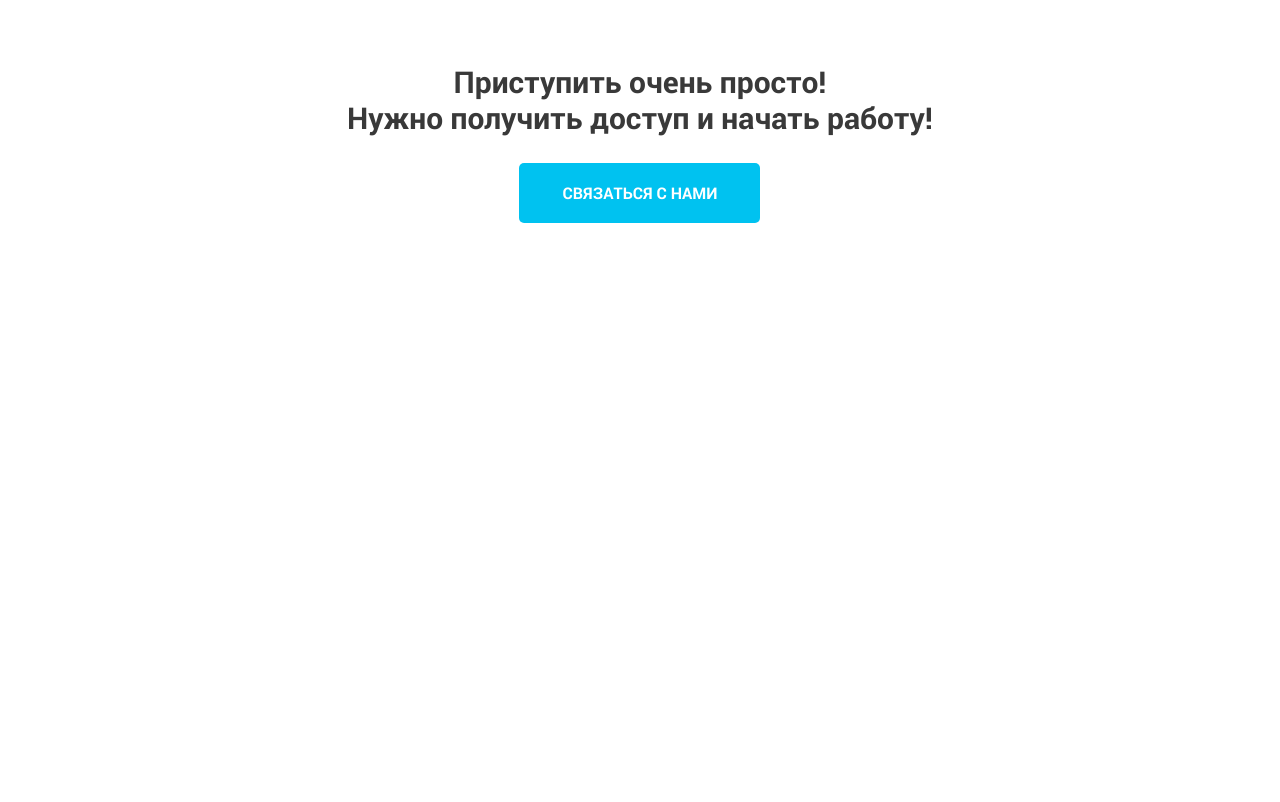
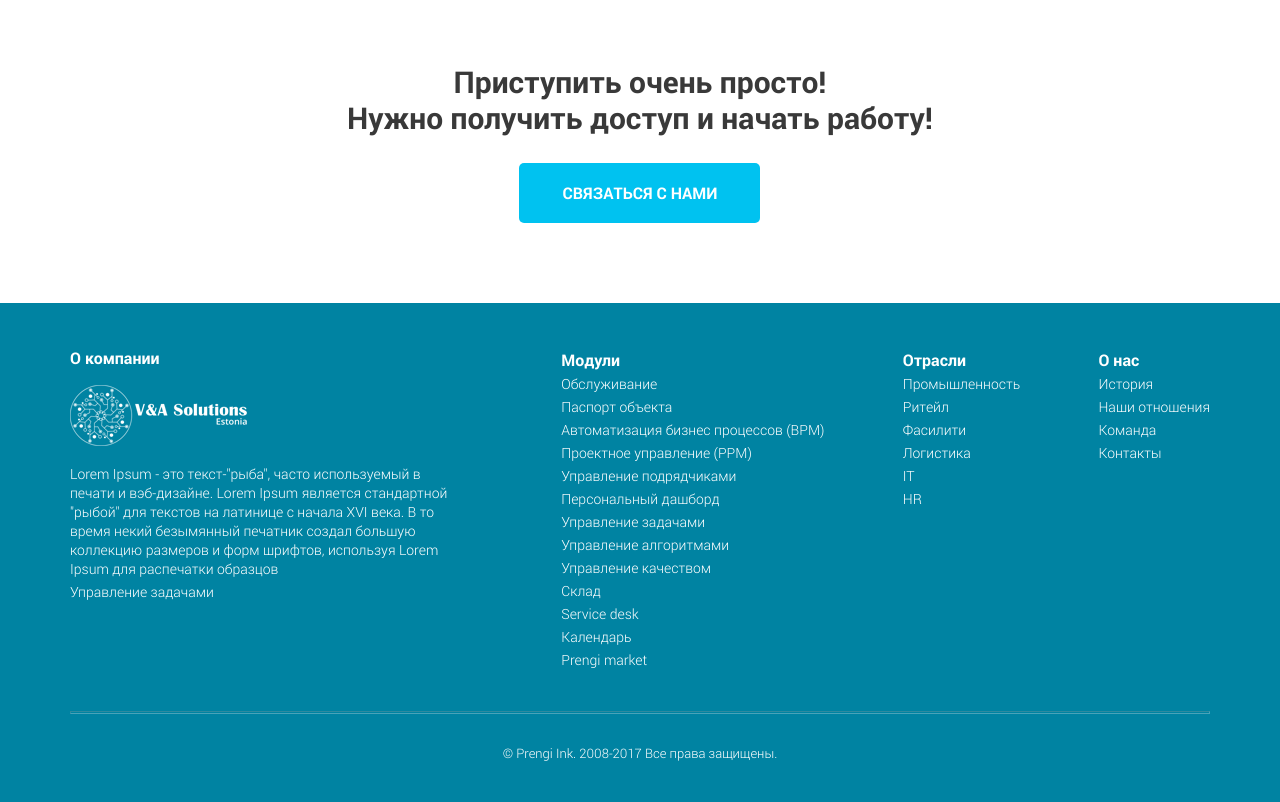
Before and after one commit to macgvai/prengi, a website: page src/index.html in a window 1280 px wide. Shown: the part 5005-5807 px from the top of the page. Before the commit the page ends 5308 px from the top, so only its background shows below. Drawn offline with Linux system fonts and the light colour scheme; a web font is replaced by a local one.

Commit message:
finish html css

```diff
--- a/src/index.html
+++ b/src/index.html
@@ -282,6 +282,59 @@
             </div>
         </div>
     </section>
+    <footer>
+        <div class="container">
+            <div class="footer__wrap">
+                <div class="footer-about">
+                    <div class="footer-about__title">О компании</div>
+                    <div class="footer-about__logo">
+                        <img src="/src/icons/footer_logo.webp" alt="footer_logo">
+                    </div>
+                    <div class="footer-about__descr">Lorem Ipsum - это текст-"рыба", часто используемый в печати и вэб-дизайне. Lorem Ipsum является стандартной "рыбой" для текстов на латинице с начала XVI века. В то время некий безымянный печатник создал большую коллекцию размеров и форм шрифтов, используя Lorem Ipsum для распечатки образцов  <br> <span>Управление задачами</span></div>
+                </div>
+                <div class="footer-modules">
+                        <ul class="footer__list">
+                            <li><a href="#"><span>Модули</span> </a></li>
+                            <li><a href="#">Обслуживание</a></li>
+                            <li><a href="#">Паспорт объекта</a></li>
+                            <li><a href="#">Автоматизация бизнес процессов (BPM)</a></li>
+                            <li><a href="#">Проектное управление (РРМ)</a></li>
+                            <li><a href="#">Управление подрядчиками</a></li>
+                            <li><a href="#">Персональный дашборд</a></li>
+                            <li><a href="#">Управление задачами</a></li>
+                            <li><a href="#">Управление алгоритмами</a></li>
+                            <li><a href="#">Управление качеством</a></li>
+                            <li><a href="#">Склад</a></li>
+                            <li><a href="#">Service desk</a></li>
+                            <li><a href="#">Календарь</a></li>
+                            <li><a href="#">Prengi market</a></li>
+                        </ul>
+                    </div>
+                    <div class="footer-branch">
+                        <ul class="footer__list">
+                            <li><a href="#"><span>Отрасли</span></a></li>
+                            <li><a href="#">Промышленность</a></li>
+                            <li><a href="#">Ритейл</a></li>
+                            <li><a href="#">Фасилити</a></li>
+                            <li><a href="#">Логистика</a></li>
+                            <li><a href="#">IT</a></li>
+                            <li><a href="#">HR</a></li>
+                        </ul>
+                    </div>
+                    <div class="footer-contacts">
+                        <ul class="footer__list">
+                            <li><a href="#"><span>О нас</span></a></li>
+                            <li><a href="#">История</a></li>
+                            <li><a href="#">Наши отношения</a></li>
+                            <li><a href="#">Команда</a></li>
+                            <li><a href="#">Контакты</a></li>
+                        </ul>
+                    </div>
+                </div>
+            <hr class="footer__hr">
+        </div>
+        <div class="footer__copyright">© Prengi Ink. 2008-2017 Все права защищены.</div>
+    </footer>
 
     <script src="/src/js/script.js"></script>
 </body>
--- /dev/null
+++ b/src/sass/blocks/_footer.scss
@@ -0,0 +1,81 @@
+footer {
+    background-color: #0083a2;
+    padding: 45px 0 40px 0;
+}
+
+.footer {
+ 		&__wrap {
+            display: flex;
+            justify-content: space-between;
+		}
+
+		&__list {
+            margin: 0;
+            list-style-type: none;
+            color: #ffffff;
+            font-weight: 300;
+            font-size: 14px;
+            line-height: 23px;
+            span {
+                font-size: 16px;
+                font-weight: 700;
+            }
+            a {
+                color: #ffffff;
+                text-decoration: none;
+                    &:hover {
+                        color: $main-color;
+                     }
+            }
+
+		}
+
+		&__hr {
+            height: 1px;
+            opacity: 0.3;
+            margin-top: 40px;
+		}
+
+		&__copyright {
+            margin-top: 31px;
+            color: #ffffff;
+            font-size: 13px;
+            font-weight: 300;
+            line-height: 17px;
+            text-align: center;
+		}
+}
+.footer-about {
+    margin-right: 36px;
+    width: 377px;
+        &__logo {
+            width: 177px;
+            height: 61px;
+            margin-top: 18px;
+		}
+
+		&__title {
+            color: #ffffff;
+            font-size: 16px;
+            font-weight: 700;
+            line-height: 19px;
+            text-align: left;
+		}
+
+		&__descr {
+            margin-top: 18px;
+            width: 101%;
+            font-size: 14px;
+            font-weight: 300;
+            color: #ffffff;
+            span {
+                line-height: 27px;
+            }
+		}
+}
+.footer-modules {
+}
+.footer-branch {
+}
+.footer-contacts {
+}
--- a/src/sass/style.scss
+++ b/src/sass/style.scss
@@ -23,3 +23,4 @@ body {
 @import 'blocks/advantages';
 @import 'blocks/options';
 @import 'blocks/start';
+@import 'blocks/footer';
```
Also changed, not shown: src/css/style.min.css, src/icons/footer_logo.webp (added), src/img/footer_BG.png (added), 1 other file.
